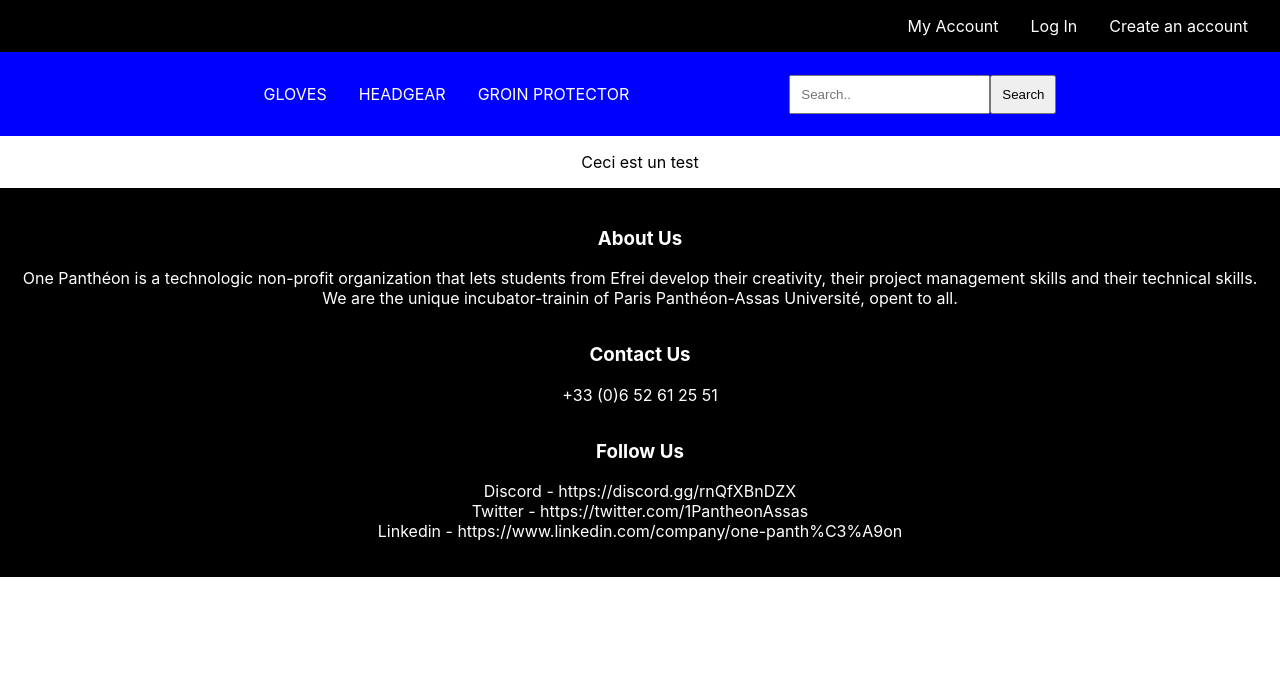
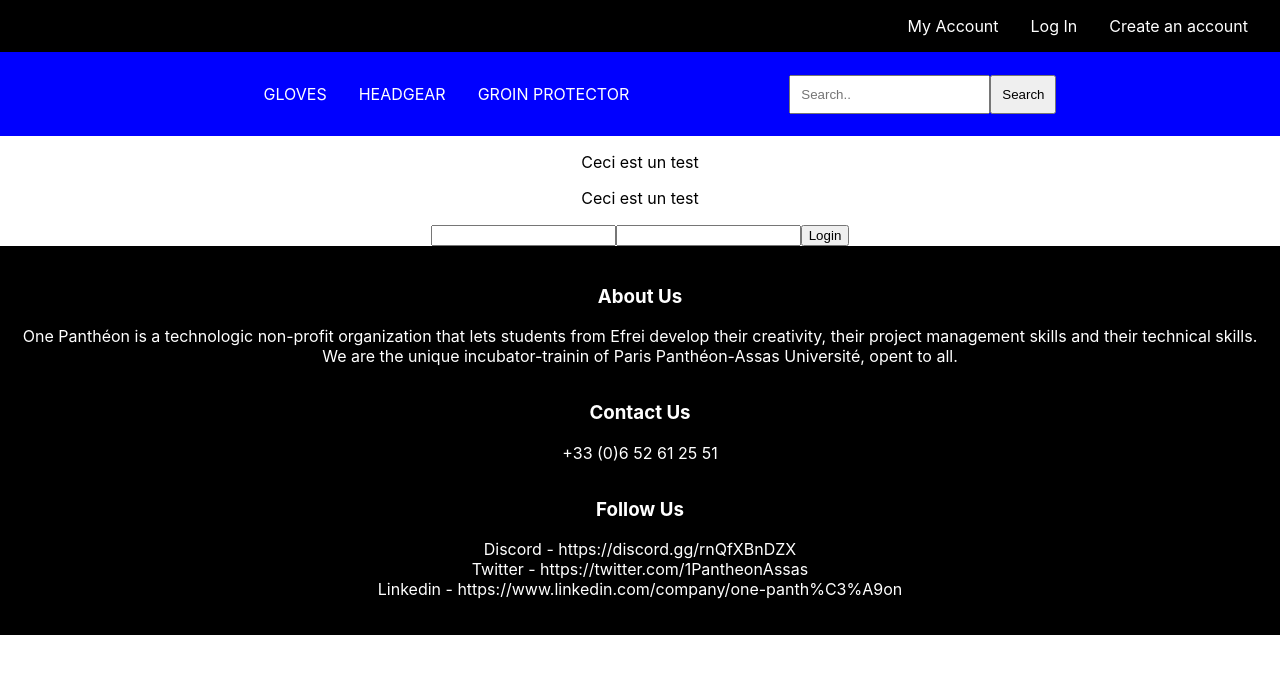
Before and after one commit to ProjectFightShop/fight_shop, a React (Create React App) app: page / in a window 1280 px wide. Shown: the top 674 px of the page. Built offline with nearby package versions, Linux system fonts and the light colour scheme.

Commit message:
login test

```diff
--- a/src/App.tsx
+++ b/src/App.tsx
@@ -5,6 +5,7 @@ import './App.css';
 /* components */
 import Nav from './components/Navbar/navbar.component';
 import Homepage from './pages/homepage/homepage.component';
+import Login from './pages/homepage/login.component';
 import Footer from './components/Footer/footer.component';
 
 
@@ -13,6 +14,7 @@ const App =  () => {
 		<div className="App">
 			<Nav/>
 			<Homepage/>
+			<Login/>
 			<Footer/>
 		</div>
 	);
--- a/src/pages/homepage/login.component.tsx
+++ b/src/pages/homepage/login.component.tsx
@@ -1,4 +1,4 @@
-const Homepage = ():JSX.Element =>{
+const Login = ():JSX.Element =>{
 	return (
 		<>
 			<p>Ceci est un test</p>
@@ -13,4 +13,4 @@ const Homepage = ():JSX.Element =>{
 	);
 };
 
-export default Homepage;
+export default Login;
```
